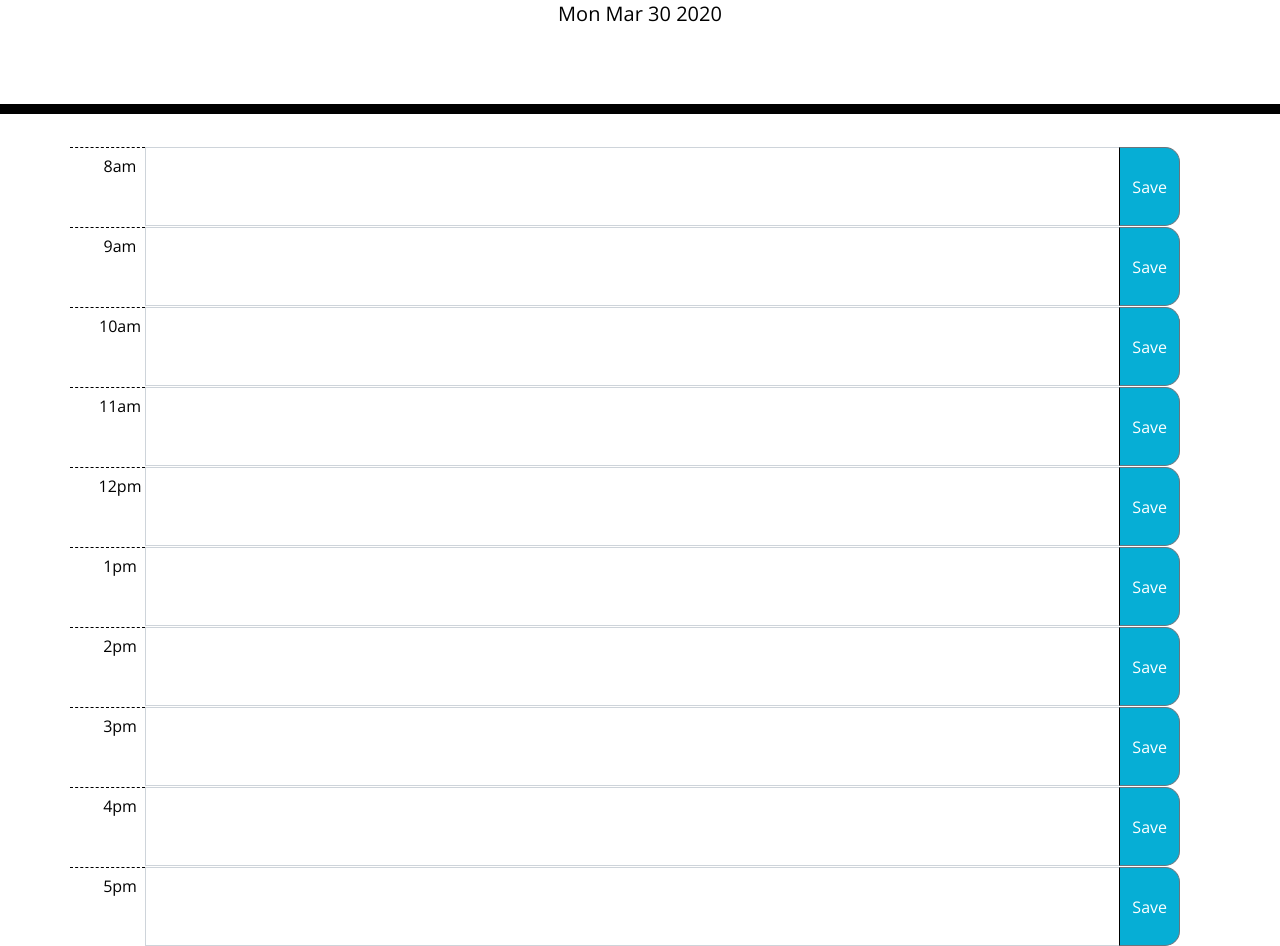
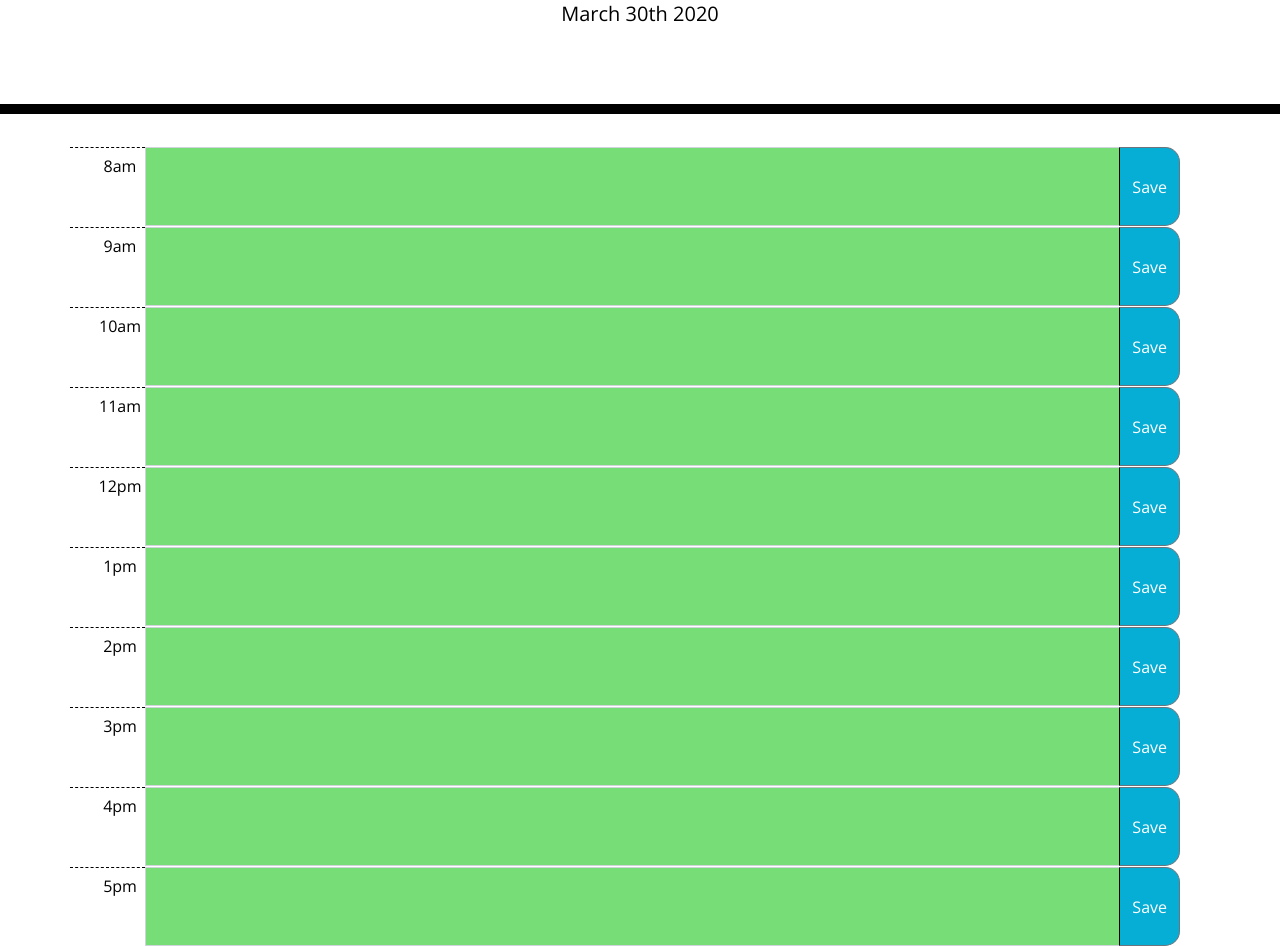
Before and after one commit to BenBKnight/WorkDayScheduler, a plain HTML site: page index.html in a window 1280 px wide. Shown: the part 190-1136 px from the top of the page. Drawn offline with nearby package versions, Linux system fonts and the light colour scheme.

Commit message:
added functions to color code time blocks depending on the time of day

```diff
--- a/assets/script/script.js
+++ b/assets/script/script.js
@@ -1,3 +1,164 @@
 // Current Date and displayed to browser
-var currentTime = new Date ();
-$("#currentDay").text(currentTime.toDateString());
+var currentTime = moment().format('MMMM Do YYYY')
+$("#currentDay").text(currentTime);
+
+// Need buttons to save content to local storage
+var savedTimes;
+var am8 = "";
+var am9 = "";
+var am10 = "";
+var am11 = "";
+var pm12 = "";
+var pm1 = "";
+var pm2 = "";
+var pm3 = "";
+var pm4 = "";
+var pm5 = "";
+var pleaseWork;
+
+//document.querySelector("am8").innerHTML = "test";
+
+$(".btn").click(function save(){
+    //var newItem = document.querySelector("input").value
+    var userInfo8 = $("input:text").val();
+    localStorage.setItem("am8", userInfo8)
+    console.log()
+
+});
+
+var reloadLocalFor8am = document.querySelectorAll("#am8").innerText = localStorage.getItem("am8")
+window.onload = reloadLocalFor8am
+
+
+
+
+
+
+// Function that takes time, compares to time block, and formats it according to whether it is past, present, future
+var am8 = $(".am8");
+var am9 = $(".am9");
+var am10 = $(".am10");
+var am11 = $(".am11");
+var pm12 = $(".pm12");
+var pm1 = $(".pm1");
+var pm2 = $(".pm2");
+var pm3 = $(".pm3");
+var pm4 = $(".pm4");
+var pm5 = $(".pm5");
+var currentTime = new Date().getHours();
+
+// Color change for 8am time block
+function am8ColorChange() {
+    if (8 > currentTime) {
+        am8.addClass("future");
+    } else if (9 <= currentTime){
+        am8.addClass("past")
+    } else {
+        am8.addClass("present")
+    }};
+// Color change for 9am time block
+function am9ColorChange() {
+    if (9 > currentTime) {
+        am9.addClass("future");
+    } else if (10 <= currentTime){
+        am9.addClass("past")
+    } else {
+        am9.addClass("present")
+    }};
+// Color change for 10am time block
+function am10ColorChange() {
+    if (10 > currentTime) {
+        am10.addClass("future");
+    } else if (11 <= currentTime){
+        am10.addClass("past")
+    } else {
+        am10.addClass("present")
+    }};
+// Color change for 11am time block
+function am11ColorChange() {
+    if (11 > currentTime) {
+        am11.addClass("future");
+    } else if (12 <= currentTime){
+        am11.addClass("past")
+    } else {
+        am11.addClass("present")
+    }};
+// Color change for 12pm time block
+function pm12ColorChange() {
+    if (12 > currentTime) {
+        pm12.addClass("future");
+    } else if (13 <= currentTime){
+        pm12.addClass("past")
+    } else {
+        pm12.addClass("present")
+    }};
+// Color change for 1pm time block
+function pm1ColorChange() {
+    if (13 > currentTime) {
+        pm1.addClass("future");
+    } else if (14 <= currentTime){
+        pm1.addClass("past")
+    } else {
+        pm1.addClass("present")
+    }};
+// Color change for 2pm time block
+function pm2ColorChange() {
+    if (14 > currentTime) {
+        pm2.addClass("future");
+    } else if (15 <= currentTime){
+        pm2.addClass("past")
+    } else {
+        pm2.addClass("present")
+    }};
+// Color change for 3pm time block
+function pm3ColorChange() {
+    if (15 > currentTime) {
+        pm3.addClass("future");
+    } else if (16 <= currentTime){
+        pm3.addClass("past")
+    } else {
+        pm3.addClass("present")
+    }};
+// Color change for 4pm time block
+function pm4ColorChange() {
+    if (16 > currentTime) {
+        pm4.addClass("future");
+    } else if (17 <= currentTime){
+        pm4.addClass("past")
+    } else {
+        pm4.addClass("present")
+    }};
+// Color change for 5pm time block
+function pm5ColorChange() {
+    if (17 > currentTime) {
+        pm5.addClass("future");
+    } else if (18 <= currentTime){
+        pm5.addClass("past")
+    } else {
+        pm5.addClass("present")
+    }};
+// One function to run them all
+function colorUpdate(){
+    am8ColorChange();
+    am9ColorChange();
+    am10ColorChange();
+    am11ColorChange();
+    pm12ColorChange();
+    pm1ColorChange();
+    pm2ColorChange();
+    pm3ColorChange();
+    pm4ColorChange();
+    pm5ColorChange();
+}
+//Run the colors format on page load
+window.onload = colorUpdate;
+
+
+
+
+
+
+
+
+
+// For loop that generates the saved information to the correct box
--- a/index.html
+++ b/index.html
@@ -38,62 +38,70 @@
 
       <div class="row time-block input-group mb-3">
         <span class="hour" id="time">8am</span>
-        <input type="text" class="form-control" placeholder="" aria-label="" aria-describedby="button-addon2">
+        <input type="text" class="form-control am8" placeholder="" aria-label="" aria-describedby="button-addon2">
         <div class="input-group-append">
           <button class="btn btn-outline-secondary saveBtn" type="button" id="button-addon2">Save</button>
         </div>
       </div>
       <div class="row time-block input-group mb-3">
         <span class="hour" id="time">9am</span>
-        <input type="text" class="form-control" placeholder="" aria-label="" aria-describedby="button-addon2">
+        <input type="text" class="form-control am9" placeholder="" aria-label="" aria-describedby="button-addon2">
         <div class="input-group-append">
           <button class="btn btn-outline-secondary saveBtn" type="button" id="button-addon2">Save</button>
         </div>
-      </div>      <div class="row time-block input-group mb-3">
+      </div>
+      <div class="row time-block input-group mb-3">
         <span class="hour" id="time">10am</span>
-        <input type="text" class="form-control" placeholder="" aria-label="" aria-describedby="button-addon2">
+        <input type="text" class="form-control am10" placeholder="" aria-label="" aria-describedby="button-addon2">
         <div class="input-group-append">
           <button class="btn btn-outline-secondary saveBtn" type="button" id="button-addon2">Save</button>
         </div>
-      </div>      <div class="row time-block input-group mb-3">
+      </div>
+      <div class="row time-block input-group mb-3">
         <span class="hour" id="time">11am</span>
-        <input type="text" class="form-control" placeholder="" aria-label="" aria-describedby="button-addon2">
+        <input type="text" class="form-control am11" placeholder="" aria-label="" aria-describedby="button-addon2">
         <div class="input-group-append">
           <button class="btn btn-outline-secondary saveBtn" type="button" id="button-addon2">Save</button>
         </div>
-      </div>      <div class="row time-block input-group mb-3">
+      </div>
+      <div class="row time-block input-group mb-3">
         <span class="hour" id="time">12pm</span>
-        <input type="text" class="form-control" placeholder="" aria-label="" aria-describedby="button-addon2">
+        <input type="text" class="form-control pm12" placeholder="" aria-label="" aria-describedby="button-addon2">
         <div class="input-group-append">
           <button class="btn btn-outline-secondary saveBtn" type="button" id="button-addon2">Save</button>
         </div>
-      </div>      <div class="row time-block input-group mb-3">
+      </div>
+      <div class="row time-block input-group mb-3">
         <span class="hour" id="time">1pm</span>
-        <input type="text" class="form-control" placeholder="" aria-label="" aria-describedby="button-addon2">
+        <input type="text" class="form-control pm1" placeholder="" aria-label="" aria-describedby="button-addon2">
         <div class="input-group-append">
           <button class="btn btn-outline-secondary saveBtn" type="button" id="button-addon2">Save</button>
         </div>
-      </div>      <div class="row time-block input-group mb-3">
+      </div>
+      <div class="row time-block input-group mb-3">
         <span class="hour" id="time">2pm</span>
-        <input type="text" class="form-control" placeholder="" aria-label="" aria-describedby="button-addon2">
+        <input type="text" class="form-control pm2" placeholder="" aria-label="" aria-describedby="button-addon2">
         <div class="input-group-append">
           <button class="btn btn-outline-secondary saveBtn" type="button" id="button-addon2">Save</button>
         </div>
-      </div>      <div class="row time-block input-group mb-3">
+      </div>
+      <div class="row time-block input-group mb-3">
         <span class="hour" id="time">3pm</span>
-        <input type="text" class="form-control" placeholder="" aria-label="" aria-describedby="button-addon2">
+        <input type="text" class="form-control pm3" placeholder="" aria-label="" aria-describedby="button-addon2">
         <div class="input-group-append">
           <button class="btn btn-outline-secondary saveBtn" type="button" id="button-addon2">Save</button>
         </div>
-      </div>      <div class="row time-block input-group mb-3">
+      </div>
+      <div class="row time-block input-group mb-3">
         <span class="hour" id="time">4pm</span>
-        <input type="text" class="form-control" placeholder="" aria-label="" aria-describedby="button-addon2">
+        <input type="text" class="form-control pm4" placeholder="" aria-label="" aria-describedby="button-addon2">
         <div class="input-group-append">
           <button class="btn btn-outline-secondary saveBtn" type="button" id="button-addon2">Save</button>
         </div>
-      </div>      <div class="row time-block input-group mb-3">
+      </div>
+      <div class="row time-block input-group mb-3">
         <span class="hour" id="time">5pm</span>
-        <input type="text" class="form-control" placeholder="" aria-label="" aria-describedby="button-addon2">
+        <input type="text" class="form-control pm5" placeholder="" aria-label="" aria-describedby="button-addon2">
         <div class="input-group-append">
           <button class="btn btn-outline-secondary saveBtn" type="button" id="button-addon2">Save</button>
         </div>
```
